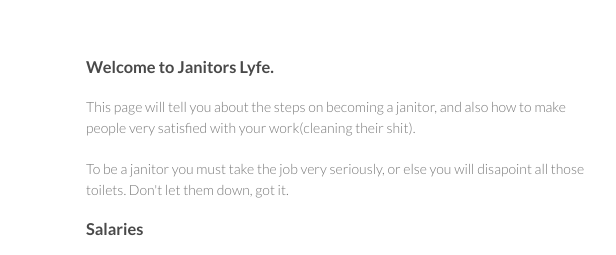
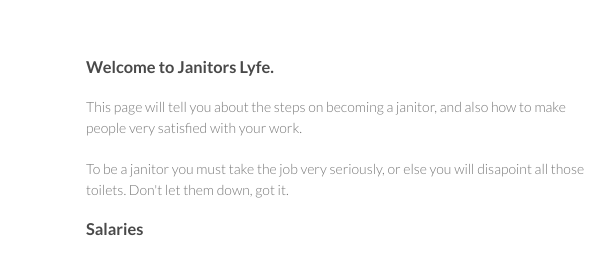
Before and after one commit to jali16/JanitorsLyfe, a plain HTML site: page index.html in a window 1280 px wide. Shown: the top 255 px of the page, 484-1100 px from the left. Drawn offline with Linux system fonts and the light colour scheme.

Commit message:
9:25 12/17

```diff
--- a/index.html
+++ b/index.html
@@ -59,7 +59,7 @@ function rollover(name, filename)
 <a id="welcome-to-Janitors-Lyfe!" class="anchor" href="#welcome-to-Janitors-Lyfe" aria-hidden="true"><span class="octicon octicon-link"></span></a>Welcome to Janitors Lyfe.</h3>
 
 <p>This page will tell you about the steps on becoming a janitor, and also how to make
-people very satisfied with your work(cleaning their shit).</p>
+people very satisfied with your work.</p>
 
 <p>To be a janitor you must take the job very seriously, or else you will disapoint all those toilets. Don't let them down, got it.</p>
 
```
